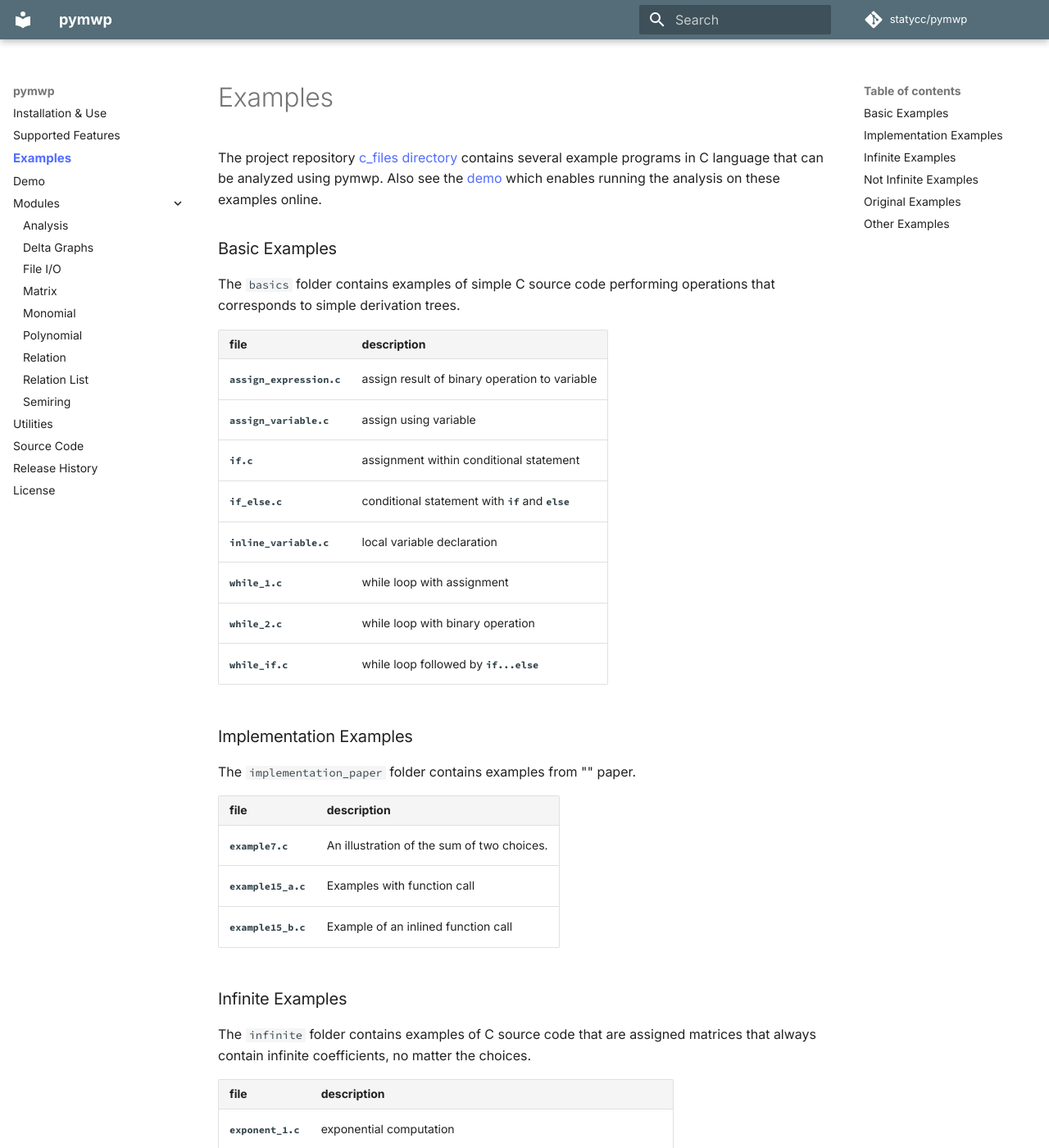
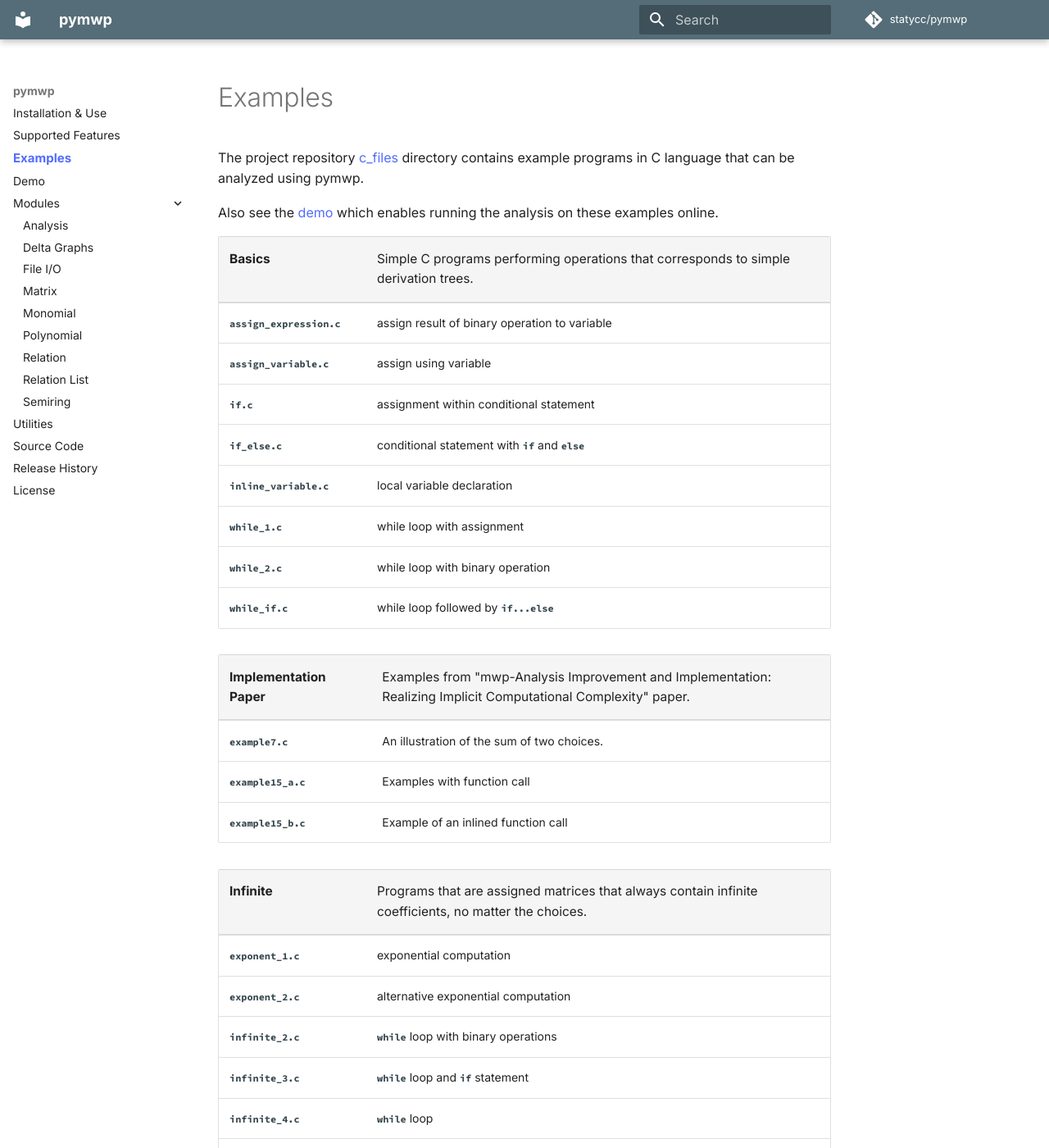
Before and after one commit to statycc/pymwp, an MkDocs documentation site: the page built from docs/examples.md, in a window 1280 px wide and 1400 px high. Shown: the whole window at 82% size. Built offline with MkDocs 1.6.1 and Material for MkDocs 9.7.7, drawn with Linux system fonts in a browser that asks for light colours; nearby versions of some CDN libraries; comment, search, counter and statistics services are not loaded; some of the changed text lies outside the part shown.

Commit message:
edit docs

```diff
--- a/c_files/readme.md
+++ b/c_files/readme.md
@@ -4,90 +4,69 @@
 
 <!--start-->
 
-## Basic Examples
+|||
+| --- | --- |
+| **Basics** | Simple C programs performing operations that corresponds to simple derivation trees. |
+| `assign_expression.c` | assign result of binary operation to variable
+| `assign_variable.c` | assign using variable
+| `if.c` | assignment within conditional statement
+| `if_else.c` | conditional statement with `if` and `else`
+| `inline_variable.c` | local variable declaration
+| `while_1.c` | while loop with assignment
+| `while_2.c` | while loop with binary operation
+| `while_if.c` | while loop followed by `if...else`
 
-The `basics` folder contains examples of simple C source code performing operations that corresponds to simple derivation trees.
+|||
+| --- | --- |
+| **Implementation Paper** | Examples from "mwp-Analysis Improvement and Implementation: Realizing Implicit Computational Complexity" paper. |
+| `example7.c` | An illustration of the sum of two choices.
+| `example15_a.c` | Examples with function call
+| `example15_b.c` | Example of an inlined function call
 
-| file | description |
+|||
 | --- | --- |
-`assign_expression.c` | assign result of binary operation to variable
-`assign_variable.c` | assign using variable
-`if.c` | assignment within conditional statement
-`if_else.c` | conditional statement with `if` and `else`
-`inline_variable.c` | local variable declaration
-`while_1.c` | while loop with assignment
-`while_2.c` | while loop with binary operation
-`while_if.c` | while loop followed by `if...else`
+| **Infinite** | Programs that are assigned matrices that always contain infinite coefficients, no matter the choices. |
+| `exponent_1.c` | exponential computation |
+| `exponent_2.c` | alternative exponential computation |
+| `infinite_2.c` | `while` loop with binary operations |
+| `infinite_3.c` | `while` loop and `if` statement |
+| `infinite_4.c` | `while` loop |
+| `infinite_5.c` | `while` loop and `if` statement |
+| `infinite_6.c` | `if...else` and `while` loop |
+| `infinite_7.c` | 2 `while` loops and `if` |
+| `infinite_8.c` | `while` with nested `if...else` and other conditionals |
 
-## Implementation Examples
+|||
+| --- | --- |
+| **Not Infinite** |  Programs that are assigned matrices that do not always contain infinite coefficients. |
+| `notinfinite_2.c` | binary operations |
+| `notinfinite_3.c` | `if` and `while` loop |
+| `notinfinite_4.c` | `if` and `while` loop |
+| `notinfinite_5.c` | `if` and `while` loop |
+| `notinfinite_6.c` | `if...else` and `while` loop |
+| `notinfinite_7.c` | 2 `while` loops and `if` |
+| `notinfinite_8.c` | `while` with nested `if...else` and other conditionals |
 
-The `implementation_paper` folder contains examples from "" paper. <!-- TODO: add name and link -->
+|||
+| --- | --- |
+| **Original Paper** | Examples taken from or inspired from the ["A Flow Calculus of mwp-Bounds for Complexity Analysis"](https://doi.org/10.1145/1555746.1555752) paper. |
+| `example3_1_a.c` | Analysis of two commands
+| `example3_1_b.c` | Analysis of two commands
+| `example3_1_c.c` | Binary operation inside `while` loop
+| `example3_1_d.c` | Two variables and a `while` loop
+| `example3_2.c`  | Three variables and `while` loop
+| `example3_4.c` |  Iteration with 5 variables
+| `example5_1.c` | Adding two variables
+| `example7_10.c` | program with `if...else` and 3 variables
+| `example7_11.c` | Binary operations with 4 variables
 
-| file | description |
+|||
 | --- | --- |
-`example7.c` | An illustration of the sum of two choices.
-`example15_a.c` | Examples with function call
-`example15_b.c` | Example of an inlined function call
-
-
-## Infinite Examples
-
-The `infinite` folder contains examples of C source code that are assigned matrices that always contain infinite coefficients, no matter the choices.
-
-| file | description |
-| --- | --- |
-`exponent_1.c` | exponential computation
-`exponent_2.c` | alternative exponential computation
-`infinite_2.c` | `while` loop with binary operations, 2 variables
-`infinite_3.c` | `while` loop and `if` statement, 3 variables
-`infinite_4.c` | `while` loop, 4 variables
-`infinite_5.c` | `while` loop and `if` statement, 5 variables
-`infinite_6.c` | `if...else` and `while` loop, 6 variables
-`infinite_7.c` | 2 `while` loops and `if`, 7 variables
-`infinite_8.c` | `while` with nested `if...else` and other conditionals, 8 variables
-
-## Not Infinite Examples
-
-The `not_infinite` folder contains examples of C source code that are assigned matrices that do not always contain infinite coefficients.
-
-| file | description |
-| --- | --- |
-`notinfinite_2.c` | binary operations with 2 variables
-`notinfinite_3.c` | `if` and `while` loop with 3 variables
-`notinfinite_4.c` | `if` and `while` loop with 4 variables
-`notinfinite_5.c` | `if` and `while` loop with 5 variables
-`notinfinite_6.c` | `if...else` and `while` loop, 6 variables
-`notinfinite_7.c` | 2 `while` loops and `if`, 7 variables
-`notinfinite_8.c` | `while` with nested `if...else` and other conditionals, 8 variables
-
-## Original Examples
-
-The `original_paper` folder contains examples taken from or inspired from the ["_A Flow Calculus of mwp-Bounds for Complexity Analysis_"](https://doi.org/10.1145/1555746.1555752) paper.
-
-| file | description |
-| --- | --- |
-`example3_1_a.c` | Analysis of two commands
-`example3_1_b.c` | Analysis of two commands
-`example3_1_c.c` | Binary operation inside `while` loop
-`example3_1_d.c` | Two variables and a `while` loop
-`example3_2.c`  | Three variables and `while` loop
-`example3_4.c` |  Iteration with 5 variables
-`example5_1.c` | Adding two variables
-`example7_10.c` | program with `if...else` and 3 variables
-`example7_11.c` | Binary operations with 4 variables
-
-
-## Other Examples
-
-The `other` folder contains examples of C source code of interest.
-
-| file | description |
-| --- | --- |
-`dense.c` | Produces a 3 x 3 dense matrix.
-`dense_loop.c` | Produces a dense matrix with infinite coefficients in it.
-`explosion.c` | Explosion of the number of cases
-`for_loop.c` | Loop example using `for`
-`gcd.c` | Greatest common divisor by subtraction
-`simplified_dense.c` | Simplified dense matrix <!-- how is this different? -->
-
+| **Other** | Other programs of interest. |
+| `dense.c` | Produces a 3 x 3 dense matrix.
+| `dense_loop.c` | Produces a dense matrix with infinite coefficients in it.
+| `explosion.c` | Explosion of the number of cases
+| `for_loop.c` | Loop example using `for`
+| `gcd.c` | Greatest common divisor by subtraction
+| `simplified_dense.c` | Simplified dense matrix |
 <!--end-->
--- a/docs/examples.md
+++ b/docs/examples.md
@@ -1,8 +1,18 @@
 # Examples
 
-The project repository [c_files directory](https://github.com/statycc/pymwp/tree/master/c_files) contains
-several example programs in C language that can be analyzed using pymwp.
+The project repository [c_files](https://github.com/statycc/pymwp/tree/main/c_files)
+directory contains example programs in C language that can be analyzed using pymwp.
+
+
 Also see the [demo](demo.md) which enables running the analysis on these examples online.
+
+<style>
+.md-typeset table {border-top:none!important;}
+.md-typeset table thead {display:none}
+.md-typeset table tr > td:first-child{ min-width:180px }
+.md-typeset table tbody > tr:first-child td{ font-size: 110%; background: var(--md-code-bg-color); border-bottom: 0.05rem solid var(--md-typeset-table-color); }
+.md-typeset table:not([class]) tbody tr:hover {background-color: transparent}
+</style>
 
 {%
    include-markdown "../c_files/readme.md"
```
Also changed, not shown: docs/utilities.md (+10 -8 lines), docs/assets/styles.css (line endings or trailing spaces).
